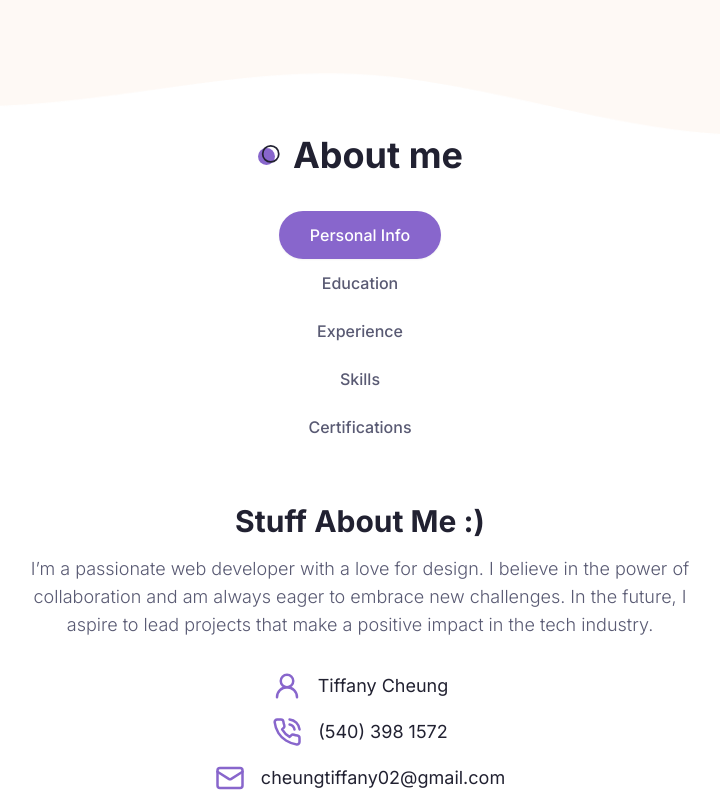
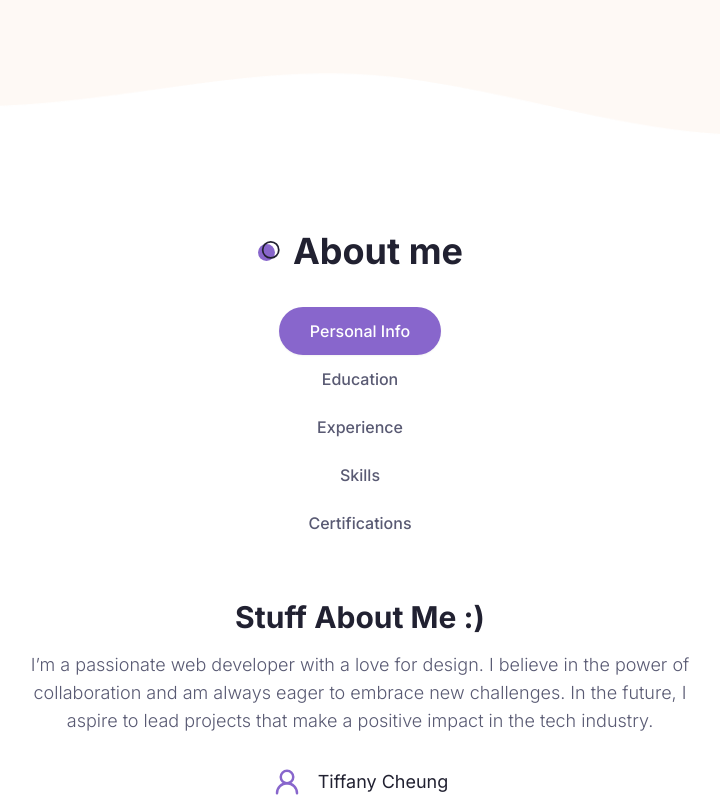
Before and after one commit to Tcheung787/Portfolio-TC, a Next.js app: page / in a window 1280 px wide. Shown: the part 740-1540 px from the top of the page, without its empty margins (280-1000 px from the left). Built offline with nearby package versions, Linux system fonts and the light colour scheme.

Commit message:
rem change

```diff
--- a/components/About.jsx
+++ b/components/About.jsx
@@ -169,7 +169,7 @@ const About = () => {
   };
 
   return (
-    <section className='relative top-25 sm:top-25 xl:h-[860px] pb-12 xl:py-24'>
+    <section className='relative top-32 sm:top-24 xl:h-[860px] pb-12 xl:py-24'>
       <div className='container mx-auto'>
         <h2 className='section-title mb-8 xl:mb-16 text-center mx-auto'>
           About me
```
